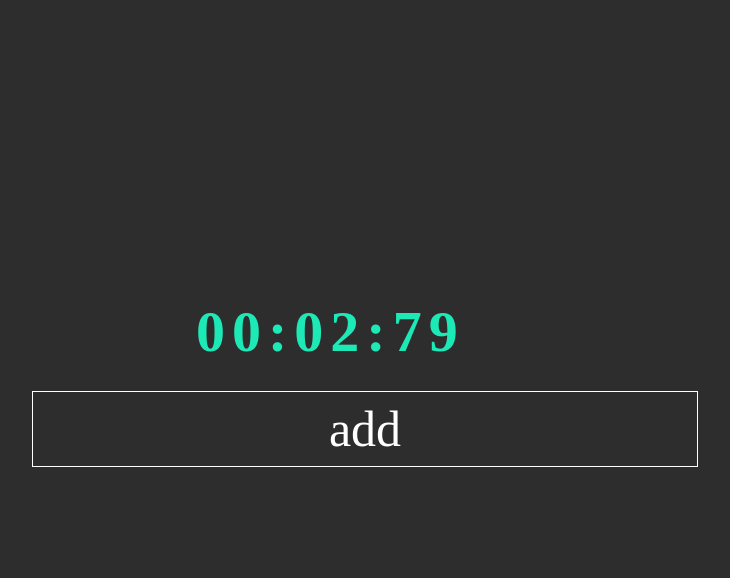
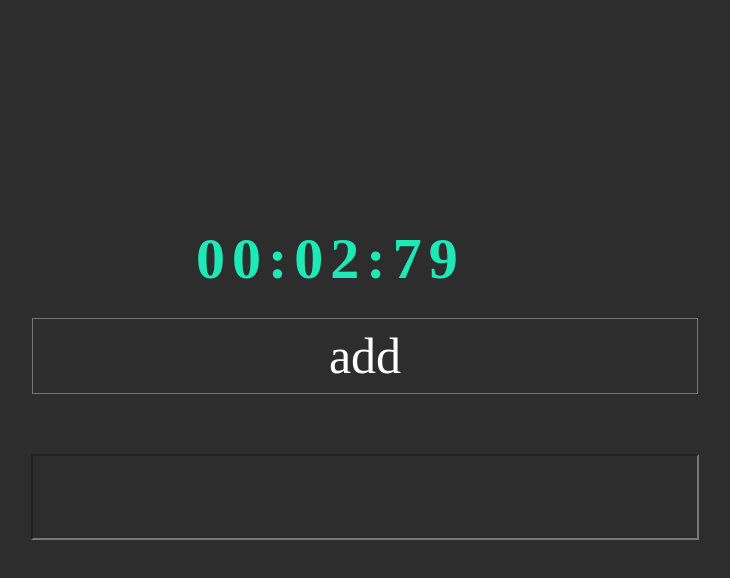
Before and after one commit to GoDoyeon/typing-game, a website built with Parcel: page index.html in a window 1280 px wide. Both pictures are taken after a click on the button "시작". Shown: the whole page, without its empty margins (275-1005 px from the left). Built offline with nearby package versions, Linux system fonts and the light colour scheme; a web font is replaced by a local one.

Commit message:
feat : 랜덤단어 생성 및 포커스 설정

```diff
--- a/main.ts
+++ b/main.ts
@@ -5,6 +5,7 @@ class Quize {
     times:{ min:string; sec:string; ms:string };
     timerBox: HTMLDivElement | null;
     quizBox: HTMLDivElement | null;
+    inputBox: HTMLInputElement | null;
     quizArray: string[];
     curQuiz: string
 
@@ -14,6 +15,7 @@ class Quize {
         this.times = { min:'00', sec:'00', ms:'00' };
         this.timerBox = null;
         this.quizBox = null;
+        this.inputBox = null;
         this.quizArray = ["ability", "able", "about", "above", "accept", "according", "account", "across", "act", "action", "activity", "actually", "add", "behind", "believe", "benefit", "best", "better", "between", "beyond", "card", "care", "career", "carry", "case", "catch", "cause", "cell", "center", "central", "decade", "decide", "decision", "deep", "defense", "degree", "example", "executive", "exist", "expect", "experience", "first", "fish", "five", "floor", "fly", "focus", "follow", "food"];
         this.curQuiz = '';
         this.gameStart();
@@ -28,6 +30,8 @@ class Quize {
             this.start();
             this.watchRender();
             this.randomQuize();
+            this.inputFocus();
+            this.confirmQuiz();
         });
     }
     timer() {
@@ -51,6 +55,7 @@ class Quize {
     watchRender() {
         this.timerRender();
         this.quizRender();
+        this.inputRender();
     }
     quizBtnRender(){
         let quizeStartBtn = document.createElement('button')as HTMLButtonElement;
@@ -71,6 +76,12 @@ class Quize {
 
         (document.getElementById('quiz-wrap')as HTMLDivElement).append(this.quizBox);
     }
+    inputRender(){
+        this.inputBox = document.createElement('input')as HTMLInputElement;
+        this.inputBox.classList.add('input-box')as void;
+
+        (document.getElementById('quiz-wrap')as HTMLDivElement).append(this.inputBox);
+    }
     randomQuize(){
         const quizLen:number = this.quizArray.length || 0;
         const randomNum = Math.floor(Math.random() * quizLen);
@@ -85,6 +96,15 @@ class Quize {
 
         (document.querySelector('.quiz-box')as HTMLDivElement).innerHTML = `${text}`;
     }
+    inputFocus(){
+        this.inputBox!.focus();
+
+    }
+    confirmQuiz(){
+        this.inputBox!.addEventListener('keyup',(evt:any)=>{
+            console.log(evt!.target.value);
+        });
+    }
     addZero(num:number) {
         return (num < 10 ? '0'+num : ''+num);
     }
--- a/style.css
+++ b/style.css
@@ -168,12 +168,23 @@ table {
   color: #1de9b6;
 }
 
-.quiz-box{
-  width:50%;
-  margin:30px 0;
-  padding:12px;
-  border:1px solid #fff;
-  font-size:50px;
-  color:#fff;
+.quiz-box {
+  width: 50%;
+  margin: 30px 0;
+  padding: 12px;
+  border: 1px solid rgb(118, 118, 118);
+  font-size: 50px;
+  color: #fff;
   text-align: center;
 }
+
+.input-box {
+  width: 50%;
+  margin: 30px 0;
+  padding: 12px;
+  font-size: 50px;
+  color: #63f0cd;
+  text-align: center;
+  background: transparent;
+  outline-style: none;
+}
```
